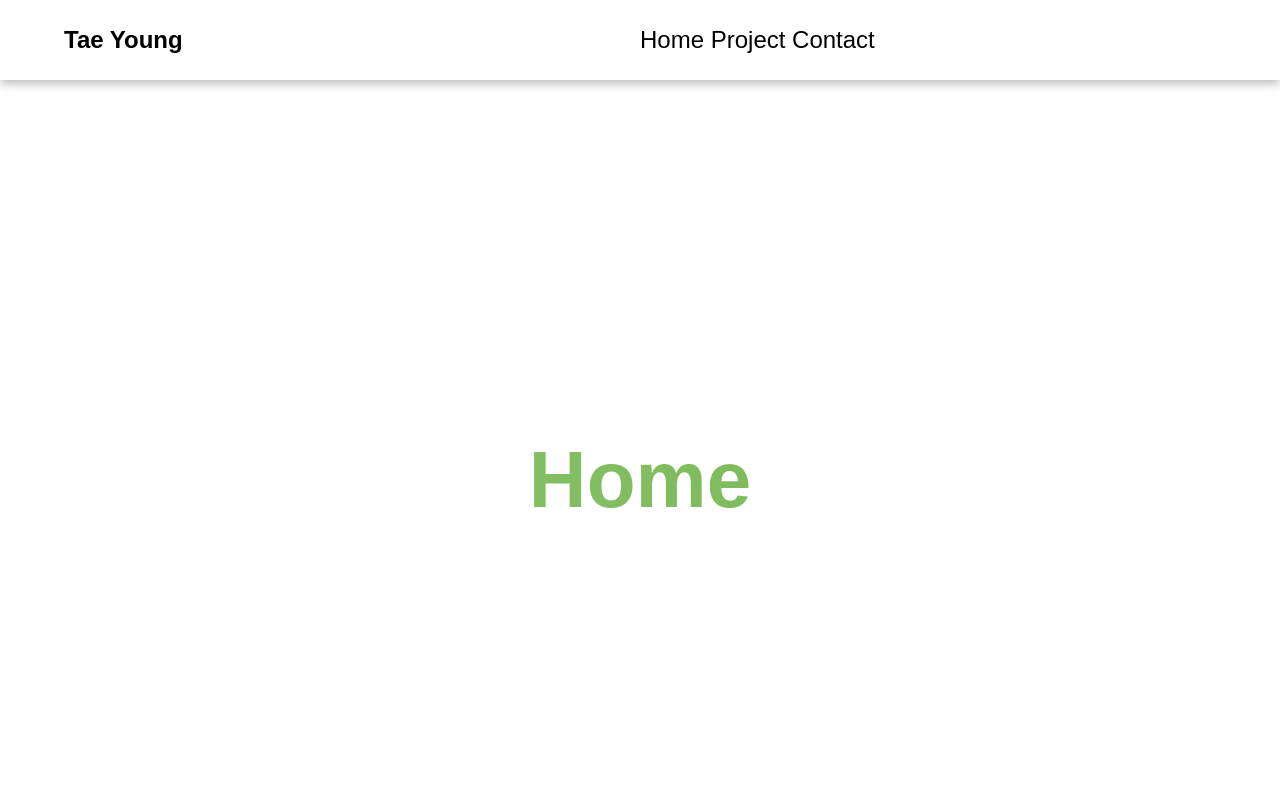
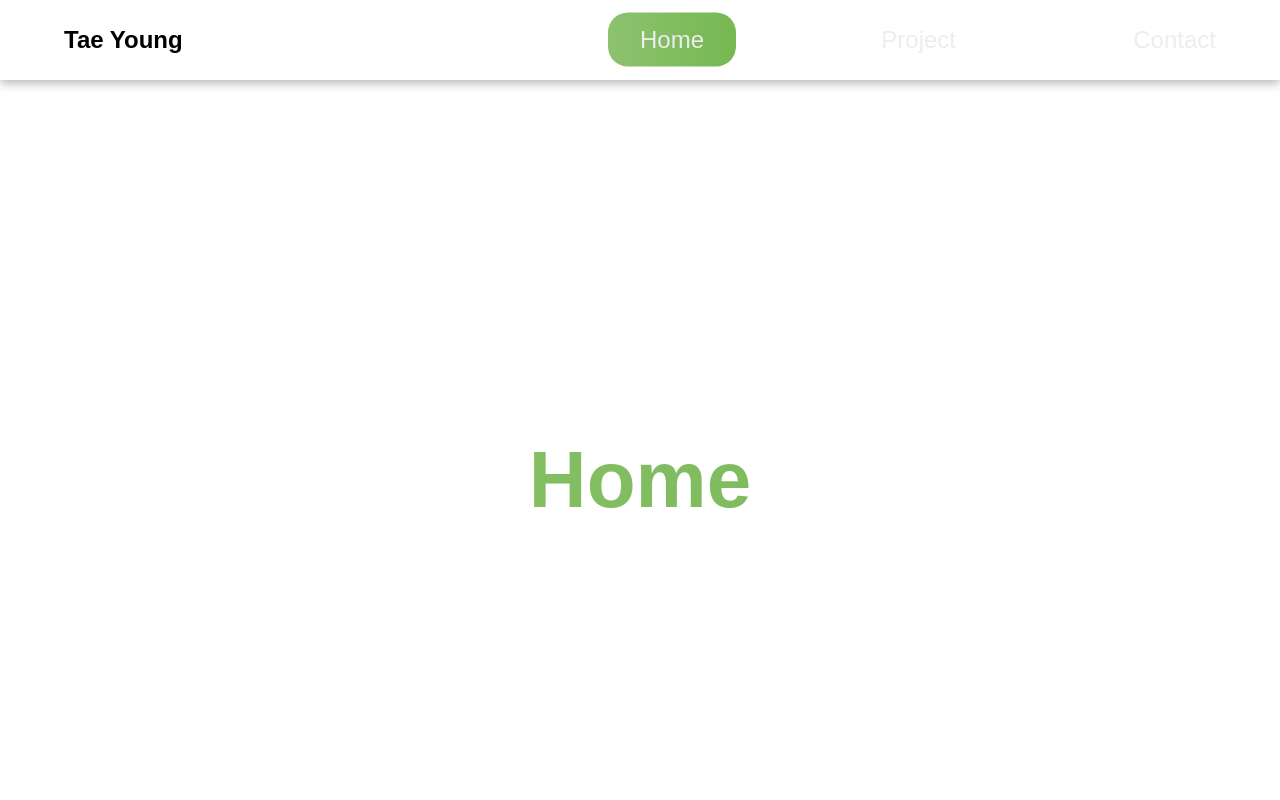
Before and after one commit to Taeyoung1102/20200105-, a plain HTML site: page index.html in a window 1280 px wide. Shown: the top 800 px of the page. Drawn offline with Linux system fonts and the light colour scheme.

Commit message:
Add files via upload

```diff
--- a/app.js
+++ b/app.js
@@ -1,23 +1,38 @@
 const sections = document.querySelectorAll('section');
 const bubble = document.querySelector('.bubble');
 const gradients = [
-    "linear-gradient(to right, #8DC26F, #76b852);" ,
-    " linear-gradient(to right, #F2C94C, #F2994A);",
+    "linear-gradient(to right, #8DC26F, #76b852)" ,
+    " linear-gradient(to right, #F2C94C, #F2994A)",
     "linear-gradient(to right, #C4E0E5, #4CA1AF)"
 ];
 
 const options = {
     threshold: 0.7
-}
+    //70% 쯤에서 activate
+};
 
 let observer = new IntersectionObserver(navCheck, options);
 
 function navCheck(entries){
  entries.forEach(entry => {
-     console.log(entry);
-     const className = entry.className;
-     console.log(className);
-     const activeAnc
+     const className = entry.target.className;
+     const activeAnchor = document.querySelector(`[data-page=${className}`)
+     const gradientIndex = entry.target.getAttribute('data-index');
+     const coords = activeAnchor.getBoundingClientRect();
+     const  directions = {
+         height: coords.height,
+         width: coords.width,
+         top: coords.top,
+         left: coords.left
+     };
+     if(entry.isIntersecting){
+         bubble.style.setProperty('left', `${directions.left}px`);
+         bubble.style.setProperty('top', `${directions.top}px`);
+         bubble.style.setProperty('width', `${directions.width}px`);
+         bubble.style.setProperty('height', `${directions.height}px`);
+
+         bubble.style.background = gradients[gradientIndex]
+     }
  });
 }
 sections.forEach(section => {
--- a/index.html
+++ b/index.html
@@ -14,9 +14,14 @@
             <ul>
                 <li>
                     <a data-page="home" href="#">Home</a>
+                </li>
+                <li>
                     <a data-page="project" href="#">Project</a>
+                </li>
+                <li>
                     <a data-page="contact"href="#">Contact</a>
                 </li>
+                <div class="bubble"></div>
             </ul>
         </nav>
     </header>
--- a/style.css
+++ b/style.css
@@ -22,7 +22,7 @@ nav {
     justify-content: space-between;
 }
 
-header nav h1,
+nav h1,
 nav ul {
  font-size:  1.5em;
  flex: 1;
@@ -33,7 +33,7 @@ nav ul {
     justify-content: space-between;
 }
 nav a {
-    color: black;
+    color: #ededed;
     text-decoration: none;
 }
 
@@ -77,5 +77,7 @@ section h2 {
     position: absolute;
     z-index: -2;
     background: linear-gradient(to right, #8DC26F, #76b852);
-
+    transform: scale(2);
+    transition: all 0.5s ease;
+    border-radius: 10px;
 }
```
